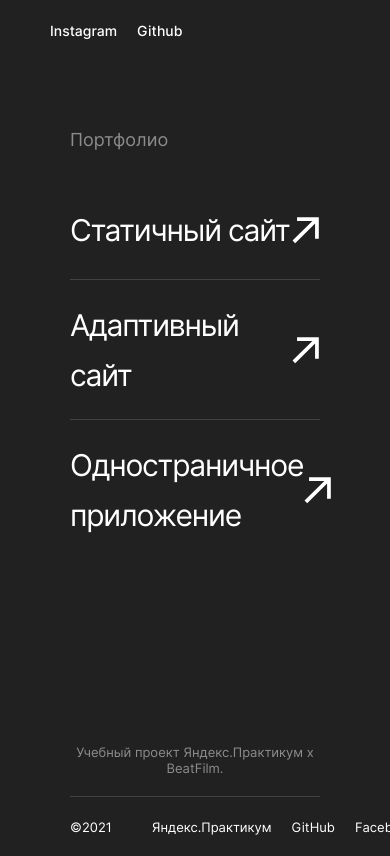
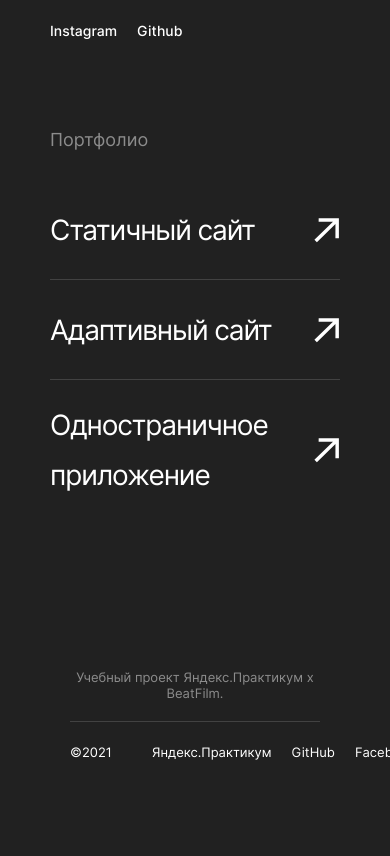
Before and after one commit to Vovkasquid/movies-explorer-frontend, a React (Create React App) app: page / in a window 390 px wide. Shown: the part 3020-3876 px from the top of the page. After the commit the page ends 3801 px from the top, so only its background shows below. Built offline with nearby package versions, Linux system fonts and the light colour scheme.

Commit message:
feat: стилизовать Portfolio для 768px

```diff
--- a/src/components/Portfolio/Portfolio.css
+++ b/src/components/Portfolio/Portfolio.css
@@ -63,8 +63,20 @@
   margin: 0;
 }
 
-.portfolio__link-arrow {
+.portfolio__link-picture {
   width: 29px;
   height: 60px;
   object-fit: contain;
 }
+
+@media (max-width: 768px) {
+  .portfolio {
+    padding: 0 50px 90px 50px;
+  }
+  .portfolio__link-title {
+    font-size: 28px;
+  }
+  .portfolio__link-picture {
+    width: 27px;
+  }
+}
--- a/src/components/Portfolio/Portfolio.jsx
+++ b/src/components/Portfolio/Portfolio.jsx
@@ -15,7 +15,7 @@ export default function Portfolio() {
             rel="noopener noreferrer"
           >
             <h3 className="portfolio__link-title">Статичный сайт</h3>
-            <img src={arrowImage} alt="изображение стрелочки" className="portfolio__link-arrow" />
+            <img src={arrowImage} alt="изображение стрелочки" className="portfolio__link-picture" />
           </a>
         </li>
         <li className="portfolio__item">
@@ -26,7 +26,7 @@ export default function Portfolio() {
             rel="noopener noreferrer"
           >
             <h3 className="portfolio__link-title">Адаптивный сайт</h3>
-            <img src={arrowImage} alt="изображение стрелочки" className="portfolio__link-arrow" />
+            <img src={arrowImage} alt="изображение стрелочки" className="portfolio__link-picture" />
           </a>
         </li>
         <li className="portfolio__item">
@@ -37,7 +37,7 @@ export default function Portfolio() {
             rel="noopener noreferrer"
           >
             <h3 className="portfolio__link-title">Одностраничное приложение</h3>
-            <img src={arrowImage} alt="изображение стрелочки" className="portfolio__link-arrow" />
+            <img src={arrowImage} alt="изображение стрелочки" className="portfolio__link-picture" />
           </a>
         </li>
       </ul>
```
